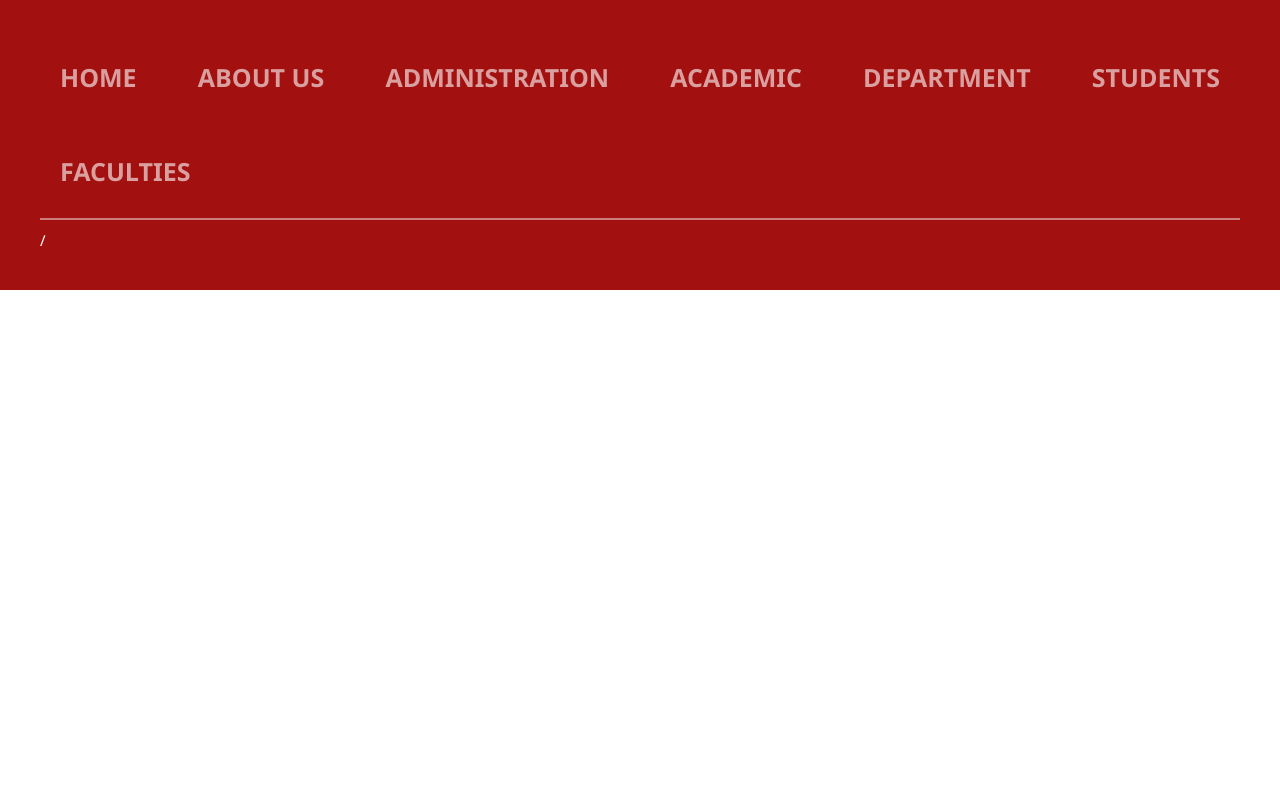
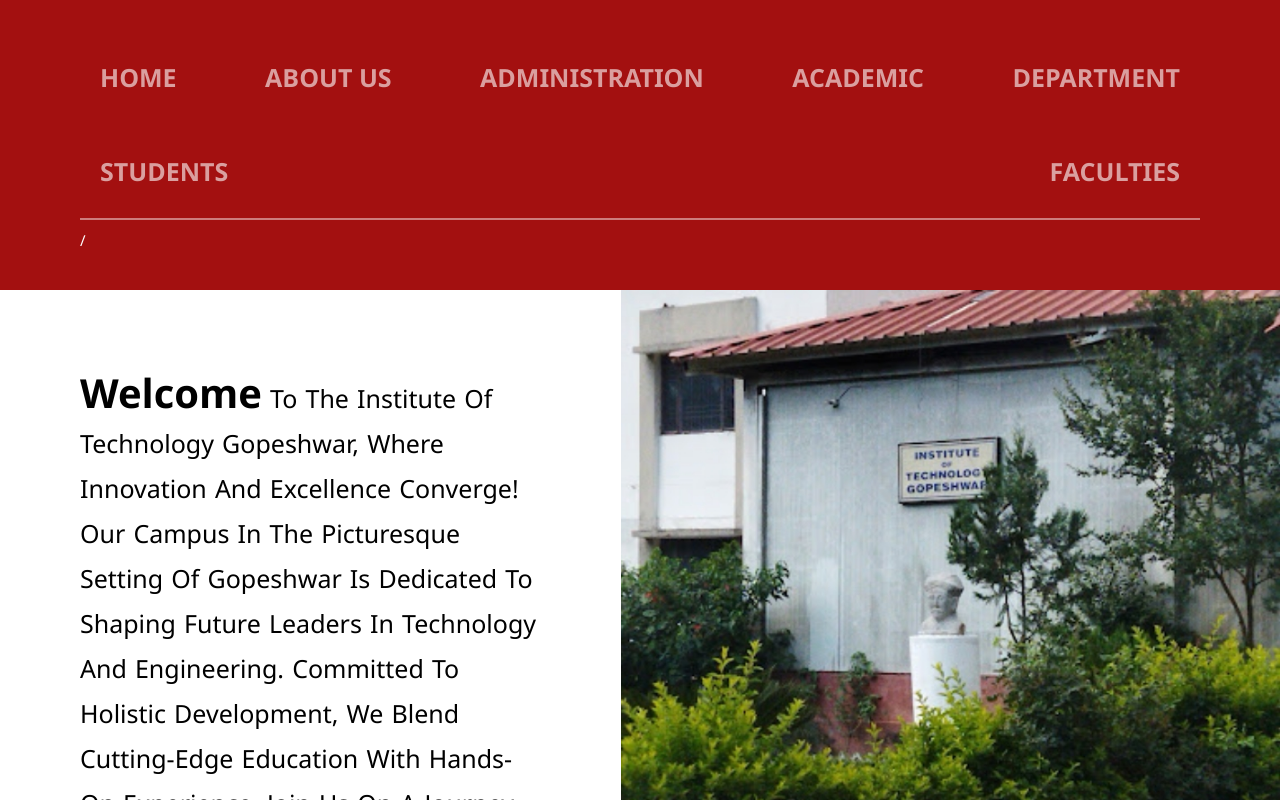
Before and after one commit to AkshanshChauhan17/itg-react-website, a React (Vite) app: page / in a window 1280 px wide. Shown: the part 280-1080 px from the top of the page. Before the commit the page ends 800 px from the top, so only its background shows below. Built offline with nearby package versions, Linux system fonts and the light colour scheme.

Commit message:
welcome section created

```diff
--- a/src/App.jsx
+++ b/src/App.jsx
@@ -1,10 +1,12 @@
 import './App.scss'
+import Home from './coms/home'
 import Nav from './coms/nav'
 
 function App() {
   return (
     <>
       <Nav />
+      <Home />
     </>
   )
 }
--- a/src/App.scss
+++ b/src/App.scss
@@ -63,7 +63,7 @@
         }
     }
     .mid-nav {
-        padding: 40px;
+        padding: 40px 80px;
         gap: 20px;
         display: flex;
         align-items: center;
@@ -82,7 +82,7 @@
     .nav-links {
         display: grid;
         gap: 10px;
-        padding: 40px;
+        padding: 40px 80px;
         background-color: #A31010;
         .upper {
             gap: 20px;
@@ -103,3 +103,20 @@
         }
     }
 }
+
+.home {
+    .welcome {
+        display: flex;
+        flex-wrap: wrap;
+        justify-content: center;
+        .left {
+            margin: 80px;
+            flex: 1.618;
+            word-spacing: 1.618px;
+            line-height: 45px;
+        }
+        .right {
+            height: 600px;
+        }
+    }
+}
--- /dev/null
+++ b/src/coms/home/index.jsx
@@ -0,0 +1,9 @@
+import Welcome from "./welcoming";
+
+export default function Home() {
+    return (
+        <div className="home">
+            <Welcome />
+        </div>
+    )
+}
--- /dev/null
+++ b/src/coms/home/welcoming/index.jsx
@@ -0,0 +1,12 @@
+import collage_img from "../../../assets/images/college_image.jpg";
+
+export default function Welcome() {
+    return (
+        <div className="welcome">
+            <div className="left fs-mid">
+                <span className="fs-large bx">Welcome</span> To The Institute Of Technology Gopeshwar, Where Innovation And Excellence Converge! Our Campus In The Picturesque Setting Of Gopeshwar Is Dedicated To Shaping Future Leaders In Technology And Engineering. Committed To Holistic Development, We Blend Cutting-Edge Education With Hands-On Experience. Join Us On A Journey Of Discovery And Transformation, Where Curiosity, Creativity, And Community Thrive. Welcome To A Hub Of Innovation At The Institute Of Technology Gopeshwar!
+            </div>
+            <img src={collage_img} className="right" />
+        </div>
+    )
+}
--- a/src/index.css
+++ b/src/index.css
@@ -1,6 +1,6 @@
 * {
   padding: 0px;
   margin: 0px;
-  outline: 0x solid red;
+  outline: 0px solid red;
   font-family: 'Segoe UI';
 }
```
Also changed, not shown: src/assets/images/college_image.jpg (renamed from src/assets/images/NoPath - Copy (6).jpg).
